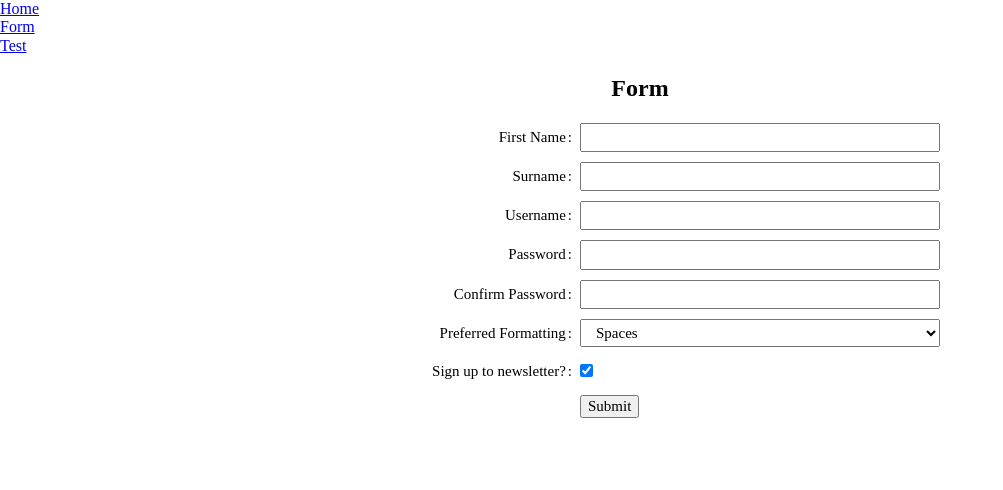
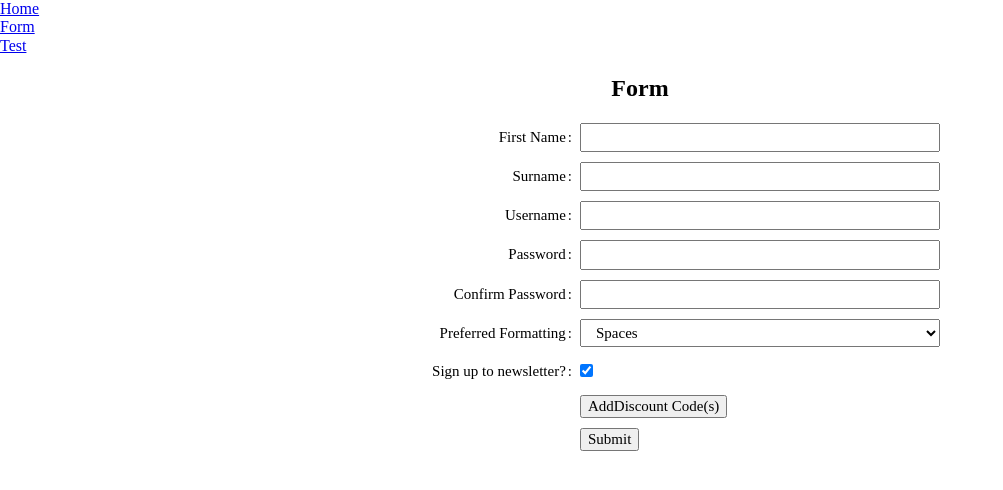
Before and after one commit to dmalshin/react-framework, a React app: page /form in a window 1280 px wide. Shown: the top 490 px of the page, without its empty margins (0-1003 px from the left). Built offline with nearby package versions, Linux system fonts and the light colour scheme.

Commit message:
Добавлено multifield поле в форме

```diff
--- a/src/components/common/fields/Input.jsx
+++ b/src/components/common/fields/Input.jsx
@@ -1,12 +1,12 @@
 import React from 'react'
 
 export const Input = (props) => {
-  const { label, input, type, meta } = props
+  const { label, input, type, meta, autoFocus } = props
   return (
     <div className="form-item">
       <label>{label}</label>
       <div className="form-control">
-        <input {...input} type={type} />
+        <input {...input} type={type} autoFocus={autoFocus} />
         {meta.error &&
           meta.touched &&
           !meta.active && (
--- /dev/null
+++ b/src/components/redux-form/Discounts.jsx
@@ -0,0 +1,35 @@
+import React from 'react'
+import { Field } from 'redux-form'
+import { Input } from '../common/fields'
+
+export const Discounts = ({ fields }) => (
+  <div>
+    {fields.map((code, index) => (
+      <div key={index} className="fields-array__row">
+        <Field
+          name={code}
+          type="text"
+          component={Input}
+          label={`Discount Code #${index + 1}`}
+          autoFocus
+        />
+        <button
+          type="button"
+          onClick={() => fields.remove(index)}
+          className="fields-array__remove"
+        >
+          &times;
+        </button>
+      </div>
+    ))}
+    <div className="form-item">
+      <div className="form-label-empty" />
+      <div className="form-control">
+        <button type="button" onClick={() => fields.push()}>
+          Add
+          {!fields.length ? 'Discount Code(s)' : 'Another'}
+        </button>
+      </div>
+    </div>
+  </div>
+)
--- a/src/components/redux-form/ReduxForm.jsx
+++ b/src/components/redux-form/ReduxForm.jsx
@@ -1,6 +1,6 @@
 import './styles/reduxFrom.scss'
-import React, { Component } from 'react'
-import { Field, reduxForm } from 'redux-form'
+import React from 'react'
+import { Field, FieldArray, reduxForm } from 'redux-form'
 import { Input, Select } from '../common/fields'
 import {
   required,
@@ -8,11 +8,10 @@ import {
   maxLength,
   matchesPassword,
 } from '../../core/lib/validation'
+import { Discounts } from './Discounts'
 
-/* eslint-disable */
-export class Form extends Component {
-  render() {
-    const { handleSubmit } = this.props
+export const Form = (props) => {
+  const { handleSubmit } = props
   return (
     <div className="app__column app__column_single redux-form">
       <h2>Form</h2>
@@ -63,6 +62,7 @@ export class Form extends Component {
           type="checkbox"
           label="Sign up to newsletter?"
         />
+        <FieldArray name="discountCodes" component={Discounts} />
         <div className="form-item">
           <div className="form-label-empty" />
           <div className="form-control">
@@ -75,7 +75,6 @@ export class Form extends Component {
     </div>
   )
 }
-}
 
 export const ReduxForm = reduxForm({
   form: 'register',
--- a/src/components/redux-form/styles/reduxFrom.scss
+++ b/src/components/redux-form/styles/reduxFrom.scss
@@ -69,3 +69,13 @@ form {
   color: #f5222d;
   margin-top: 4px;
 }
+
+.fields-array__row {
+  position: relative;
+}
+
+.fields-array__remove {
+  position: absolute;
+  left: 100%;
+  top: 2px;
+}
```
Lines whose indentation alone changed are shown as unchanged.
